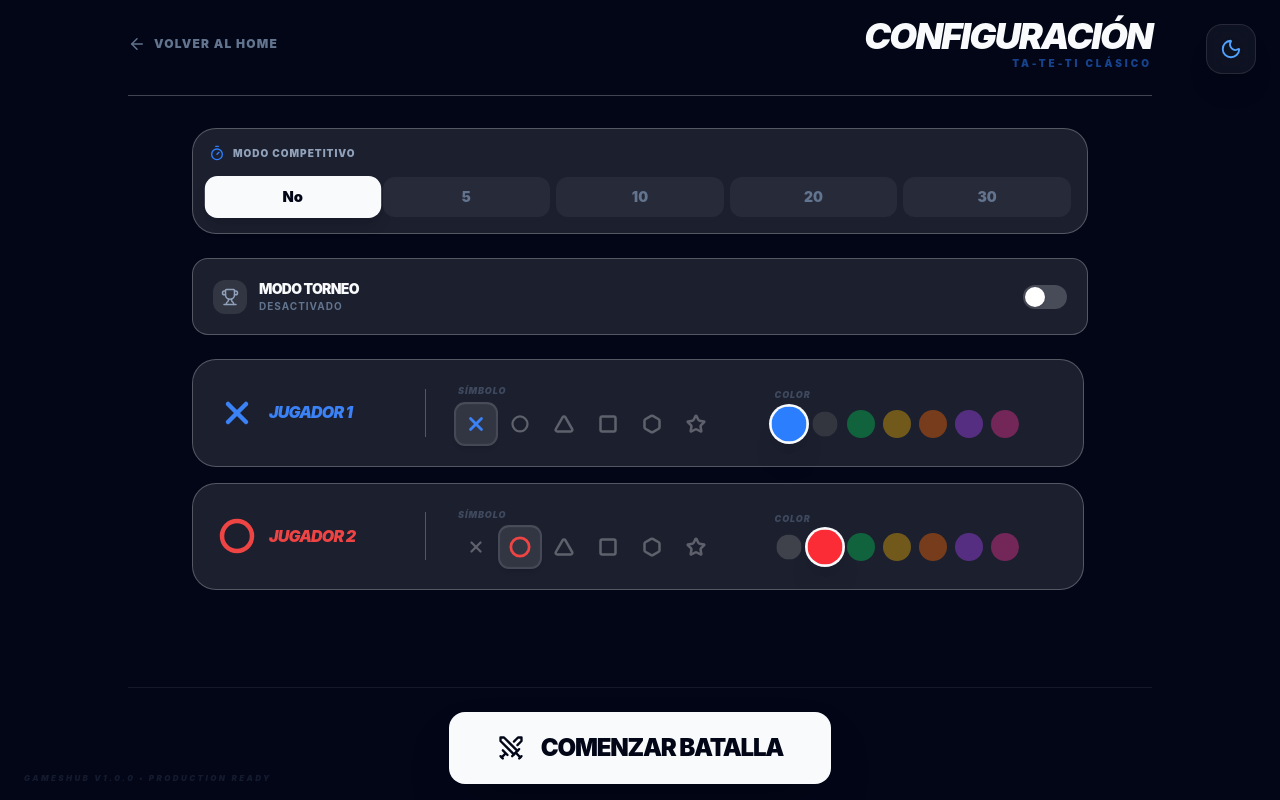
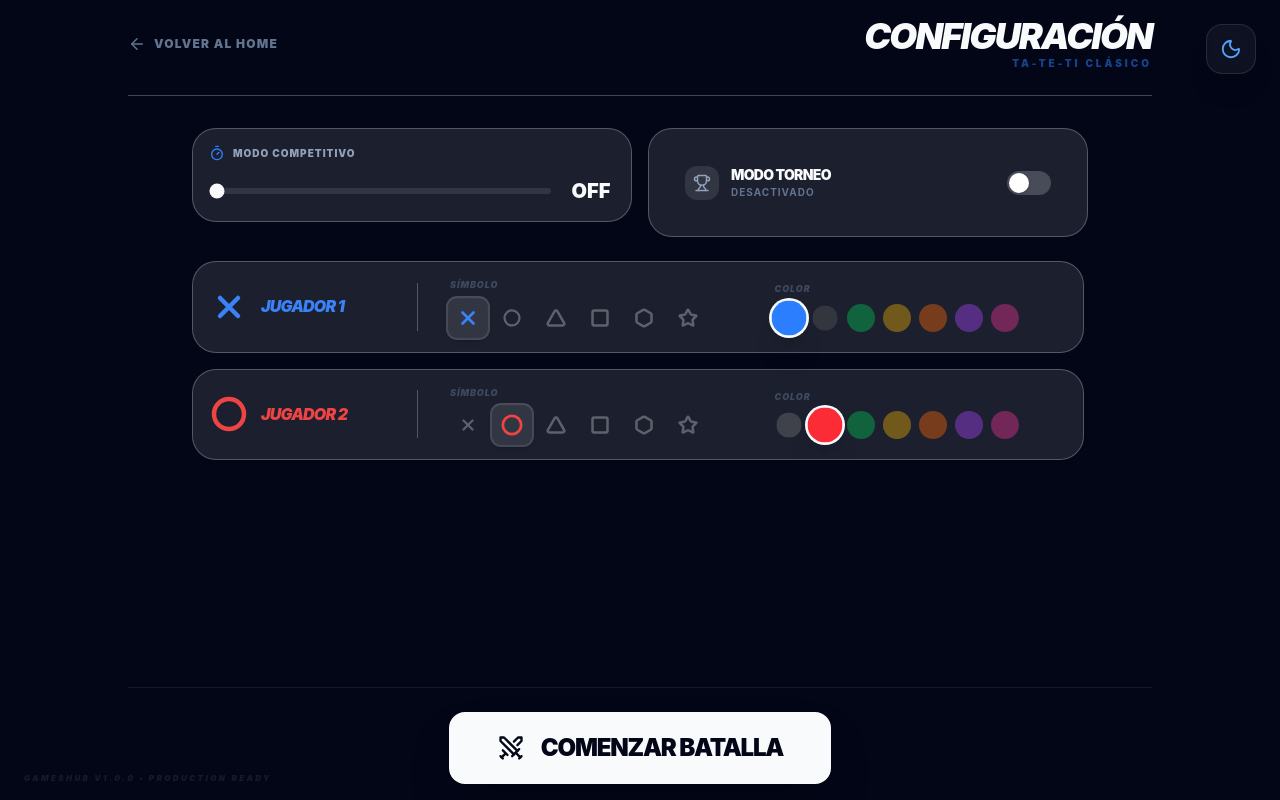
Before and after one commit to Adriel-M-A/super-tateti, a React (Vite) app: page / in a window 1280 px wide. Both pictures are taken after a click on the button 211 px from the left and 338 px from the top of the page. Built offline with nearby package versions, Linux system fonts and the light colour scheme.

Commit message:
feat: agregar componente SetupCard y mejorar la estructura de configuración del torneo

```diff
--- a/src/components/setup/PlayerConfigRow.jsx
+++ b/src/components/setup/PlayerConfigRow.jsx
@@ -1,6 +1,7 @@
 import React from 'react';
 import IconRenderer from '../game/IconRenderer';
 import { ICON_OPTIONS, COLOR_OPTIONS } from '../../constants/playerConfig';
+import SetupCard from './SetupCard';
 
 const PlayerConfigRow = ({
     index,
@@ -10,7 +11,11 @@ const PlayerConfigRow = ({
     takenColors = []
 }) => {
     return (
-        <div className="w-full flex flex-col md:flex-row items-center gap-4 md:gap-8 p-4 md:p-6 bg-cell-hover border border-board-border rounded-2xl md:rounded-3xl hover:bg-page-text/5 transition-all group animate-in slide-in-from-right duration-300" style={{ animationDelay: `${index * 50}ms` }}>
+        <SetupCard
+            className="w-full animate-in slide-in-from-right duration-300"
+            style={{ animationDelay: `${index * 50}ms` }}
+        >
+            <div className="flex flex-col md:flex-row items-center gap-4 md:gap-8">
 
                 {/* Cabecera del Jugador (Icono actual + Nombre editable) */}
                 <div className="flex items-center gap-3 w-full md:w-44 shrink-0">
@@ -82,6 +87,7 @@ const PlayerConfigRow = ({
                     </div>
                 </div>
             </div>
+        </SetupCard>
     );
 };
 
--- a/src/components/setup/PlayerSetup.jsx
+++ b/src/components/setup/PlayerSetup.jsx
@@ -1,10 +1,10 @@
-import { useState } from 'react';
-import usePlayerSetup from '../../hooks/usePlayerSetup';
-import SetupLayout from '../layout/SetupLayout';
-import PlayerConfigRow from './PlayerConfigRow';
-import SetupSelector from './SetupSelector';
-import useCompetitiveSetup from '../../hooks/useCompetitiveSetup';
-import TournamentSection from '../tournament/TournamentSection';
+import { useState } from "react";
+import usePlayerSetup from "../../hooks/usePlayerSetup";
+import SetupLayout from "../layout/SetupLayout";
+import PlayerConfigRow from "./PlayerConfigRow";
+import SetupSelector from "./SetupSelector";
+import useCompetitiveSetup from "../../hooks/useCompetitiveSetup";
+import TournamentSection from "../tournament/TournamentSection";
 
 const PlayerSetup = ({
   title = "Ta-Te-Ti",
@@ -12,10 +12,12 @@ const PlayerSetup = ({
   onBack,
   initialPlayers = null,
   initialCompetitiveMode = false,
-    initialTurnTime = 0
+  initialTurnTime = 0,
 }) => {
-    const { competitiveMode, turnTime, competitiveSelectorProps } = useCompetitiveSetup(initialCompetitiveMode, initialTurnTime);
-    const { players, updatePlayer, getVisiblePlayers, getTakenResources } = usePlayerSetup(2, 2, initialPlayers);
+  const { competitiveMode, turnTime, competitiveSelectorProps } =
+    useCompetitiveSetup(initialCompetitiveMode, initialTurnTime);
+  const { players, updatePlayer, getVisiblePlayers, getTakenResources } =
+    usePlayerSetup(2, 2, initialPlayers);
   // Estado de configuración del torneo (null = desactivado)
   const [tournamentConfig, setTournamentConfig] = useState(null);
 
@@ -27,7 +29,7 @@ const PlayerSetup = ({
       players: { P1: activePlayers[0], P2: activePlayers[1] },
       competitiveMode,
       turnTime: competitiveMode ? turnTime : 0,
-            tournament: tournamentConfig
+      tournament: tournamentConfig,
     });
   };
 
@@ -36,9 +38,10 @@ const PlayerSetup = ({
       gameTitle={title}
       onBack={onBack ?? (() => window.location.reload())}
       onStart={handleStart}
-            startLabel={tournamentConfig ? 'Comenzar Torneo' : 'Comenzar Batalla'}
+      startLabel={tournamentConfig ? "Comenzar Torneo" : "Comenzar Batalla"}
     >
       <div className="flex flex-col gap-6 w-full max-w-4xl mx-auto h-full">
+        <div className="grid grid-cols-1 md:grid-cols-2 gap-4">
           {/* Modo Competitivo — solo si no hay torneo activo */}
           {!tournamentConfig && (
             <div className="shrink-0">
@@ -47,11 +50,12 @@ const PlayerSetup = ({
           )}
 
           {/* Modo Torneo */}
-                <div className="shrink-0">
+          <div className={!tournamentConfig ? "" : "md:col-span-2"}>
             <TournamentSection
               gameType="tateti"
               onTournamentChange={setTournamentConfig}
             />
+          </div>
         </div>
 
         {/* Jugadores — solo si no hay torneo activo */}
--- /dev/null
+++ b/src/components/setup/SetupCard.jsx
@@ -0,0 +1,18 @@
+import React from 'react';
+
+/**
+ * Card base utilizada en las pantallas de configuración.
+ * Garantiza padding, borde y fondo consistente entre los distintos bloques.
+ */
+const SetupCard = ({ className = '', style = {}, children }) => {
+    return (
+        <div
+            className={`p-4 bg-cell-hover border border-board-border rounded-2xl md:rounded-3xl transition-all hover:border-page-text/10 ${className}`}
+            style={style}
+        >
+            {children}
+        </div>
+    );
+};
+
+export default SetupCard;
--- a/src/components/setup/SetupSelector.jsx
+++ b/src/components/setup/SetupSelector.jsx
@@ -1,9 +1,11 @@
-import React from 'react';
+import React from "react";
 
 /**
  * Componente genérico para selectores en las pantallas de configuración.
  * Soporta selección de botones únicos o una cuadrícula de opciones.
  */
+import SetupCard from './SetupCard';
+
 const SetupSelector = ({
   icon: Icon,
   title,
@@ -13,18 +15,38 @@ const SetupSelector = ({
   type = 'buttons', // 'buttons' | 'range'
   min = 0,
   max = 10,
-    className = "",
-    iconContainerClassName = ""
+  enabled,
+  onToggle,
+  className = '',
+  iconContainerClassName = '',
 }) => {
   return (
-        <div className={`p-4 bg-cell-hover border border-board-border rounded-2xl md:rounded-3xl transition-all hover:border-page-text/10 ${className}`}>
-            <div className="flex items-center gap-2 mb-4">
+    <SetupCard className={className}>
+      <div className="flex items-center justify-between gap-2 mb-4">
+        <div className="flex items-center gap-2">
           {Icon && (
             <div className={iconContainerClassName}>
               <Icon className="text-blue-500" size={16} />
             </div>
           )}
-                <h3 className="text-[10px] font-black uppercase tracking-widest text-slate-400">{title}</h3>
+          <h3 className="text-[10px] font-black uppercase tracking-widest text-slate-400">
+            {title}
+          </h3>
+        </div>
+
+        {type === 'range' &&
+          typeof enabled === 'boolean' &&
+          typeof onToggle === 'function' && (
+            <label className="flex items-center gap-2 text-[10px] font-black uppercase tracking-widest text-slate-400">
+              <span>Activo</span>
+              <input
+                type="checkbox"
+                checked={enabled}
+                onChange={(e) => onToggle(e.target.checked)}
+                className="h-4 w-4 accent-page-text"
+              />
+            </label>
+          )}
       </div>
 
       {type === 'buttons' ? (
@@ -35,7 +57,8 @@ const SetupSelector = ({
               <button
                 key={option}
                 onClick={() => onChange(option)}
-                                className={`flex-1 py-2.5 rounded-xl font-black text-sm transition-all ${isSelected
+                className={`flex-1 py-2.5 rounded-xl font-black text-sm transition-all ${
+                  isSelected
                     ? 'bg-page-text text-page-bg scale-105 shadow-lg z-10'
                     : 'bg-page-text/5 hover:bg-page-text/10 text-slate-500'
                 }`}
@@ -55,12 +78,12 @@ const SetupSelector = ({
             onChange={(e) => onChange(parseInt(e.target.value))}
             className="flex-1 accent-page-text h-1.5 bg-page-text/10 rounded-lg appearance-none cursor-pointer"
           />
-                    <span className="text-xl font-black w-8 text-center text-page-text">
-                        {value}
+          <span className="text-xl font-black w-12 text-center text-page-text">
+            {value === 0 ? 'OFF' : value}
           </span>
         </div>
       )}
-        </div>
+    </SetupCard>
   );
 };
 
--- a/src/components/tournament/TournamentSection.jsx
+++ b/src/components/tournament/TournamentSection.jsx
@@ -1,28 +1,31 @@
-import { useState, useEffect, useCallback, useRef } from 'react';
-import { Trophy, Swords, RefreshCcw } from 'lucide-react';
-import usePlayerSetup from '../../hooks/usePlayerSetup';
-import useCompetitiveSetup from '../../hooks/useCompetitiveSetup';
-import PlayerConfigRow from '../setup/PlayerConfigRow';
-import SetupSelector from '../setup/SetupSelector';
-import { ICON_OPTIONS, COLOR_OPTIONS } from '../../constants/playerConfig';
+import { useState, useEffect, useCallback, useRef } from "react";
+import { Trophy, Swords, RefreshCcw } from "lucide-react";
+import usePlayerSetup from "../../hooks/usePlayerSetup";
+import useCompetitiveSetup from "../../hooks/useCompetitiveSetup";
+import PlayerConfigRow from "../setup/PlayerConfigRow";
+import SetupSelector from "../setup/SetupSelector";
+import SetupCard from "../setup/SetupCard";
+import { ICON_OPTIONS, COLOR_OPTIONS } from "../../constants/playerConfig";
 
 const FORMATS_2P = [
-    { id: 'best-of-3', label: 'Mejor de 3', desc: 'Primero en ganar 2 partidas' },
-    { id: 'best-of-5', label: 'Mejor de 5', desc: 'Primero en ganar 3 partidas' },
+  { id: "best-of-3", label: "Mejor de 3", desc: "Primero en ganar 2 partidas" },
+  { id: "best-of-5", label: "Mejor de 5", desc: "Primero en ganar 3 partidas" },
 ];
 const FORMATS_NP = [
-    { id: 'elimination', label: 'Eliminación', desc: 'Bracket por rondas' },
-    { id: 'round-robin', label: 'Round-Robin', desc: 'Todos contra todos' },
+  { id: "elimination", label: "Eliminación", desc: "Bracket por rondas" },
+  { id: "round-robin", label: "Round-Robin", desc: "Todos contra todos" },
 ];
 
 const TournamentSection = ({ gameType, onTournamentChange }) => {
   const [isEnabled, setIsEnabled] = useState(false);
   const [numPlayers, setNumPlayers] = useState(3);
-    const [format, setFormat] = useState('elimination');
-    const [drawResolution, setDrawResolution] = useState('replay');
+  const [format, setFormat] = useState("elimination");
+  const [drawResolution, setDrawResolution] = useState("replay");
 
-    const { players, updatePlayer, getVisiblePlayers, getTakenResources } = usePlayerSetup(3, 6, null);
-    const { competitiveMode, turnTime, competitiveSelectorProps } = useCompetitiveSetup(false, 0);
+  const { players, updatePlayer, getVisiblePlayers, getTakenResources } =
+    usePlayerSetup(3, 6, null);
+  const { competitiveMode, turnTime, competitiveSelectorProps } =
+    useCompetitiveSetup(false, 0);
   // Orden shuffleado de jugadores (estable, solo se recalcula cuando cambian los jugadores o el formato)
   const shuffledPlayersRef = useRef([]);
 
@@ -30,15 +33,23 @@ const TournamentSection = ({ gameType, onTournamentChange }) => {
   const { takenIcons, takenColors } = getTakenResources(activePlayers);
 
   // Recalcular el shuffle cuando cambian las dependencias relevantes
-    const stableChange = useCallback((config) => onTournamentChange(config), [onTournamentChange]);
+  const stableChange = useCallback(
+    (config) => onTournamentChange(config),
+    [onTournamentChange],
+  );
 
   // Notificar al padre cuando cambia cualquier parte de la config
   useEffect(() => {
-        if (!isEnabled) { stableChange(null); return; }
+    if (!isEnabled) {
+      stableChange(null);
+      return;
+    }
     // Shufflear jugadores solo para eliminación — el orden ya es aleatorio para los demás formatos
     const currentPlayers = players.slice(0, numPlayers);
-        if (format === 'elimination') {
-            shuffledPlayersRef.current = [...currentPlayers].sort(() => Math.random() - 0.5);
+    if (format === "elimination") {
+      shuffledPlayersRef.current = [...currentPlayers].sort(
+        () => Math.random() - 0.5,
+      );
     } else {
       shuffledPlayersRef.current = currentPlayers;
     }
@@ -47,12 +58,21 @@ const TournamentSection = ({ gameType, onTournamentChange }) => {
       format,
       drawResolution,
       allPlayers: shuffledPlayersRef.current,
+      competitiveMode: turnTime > 0,
+      turnTime,
+    });
+  }, [
+    isEnabled,
+    numPlayers,
+    format,
+    drawResolution,
+    gameType,
     competitiveMode,
-            turnTime: competitiveMode ? turnTime : 0
-        });
-    }, [isEnabled, numPlayers, format, drawResolution, gameType, competitiveMode, turnTime, stableChange]);
+    turnTime,
+    stableChange,
+  ]);
 
-    const handleToggle = () => setIsEnabled(v => !v);
+  const handleToggle = () => setIsEnabled((v) => !v);
 
   const handleNumPlayersChange = (n) => {
     // Auto-asignar icono/color único al nuevo jugador
@@ -62,44 +82,64 @@ const TournamentSection = ({ gameType, onTournamentChange }) => {
       const newPlayer = players[n - 1];
       const updates = {};
       if (taken.takenIcons.includes(newPlayer.icon)) {
-                const free = ICON_OPTIONS.find(o => !taken.takenIcons.includes(o.id));
+        const free = ICON_OPTIONS.find((o) => !taken.takenIcons.includes(o.id));
         if (free) updates.icon = free.id;
       }
       if (taken.takenColors.includes(newPlayer.color)) {
-                const free = COLOR_OPTIONS.find(o => !taken.takenColors.includes(o.hex));
+        const free = COLOR_OPTIONS.find(
+          (o) => !taken.takenColors.includes(o.hex),
+        );
         if (free) updates.color = free.hex;
       }
       if (Object.keys(updates).length > 0) updatePlayer(n - 1, updates);
     }
     // Ajustar formato si cambia el grupo de jugadores
     const newFormats = n === 2 ? FORMATS_2P : FORMATS_NP;
-        if (!newFormats.some(f => f.id === format)) setFormat(newFormats[0].id);
+    if (!newFormats.some((f) => f.id === format)) setFormat(newFormats[0].id);
     setNumPlayers(n);
   };
 
   const formats = numPlayers === 2 ? FORMATS_2P : FORMATS_NP;
-    const btnBase = 'p-3 rounded-xl text-left transition-all border text-xs font-black uppercase tracking-tight';
-    const btnActive = 'border-yellow-500/60 bg-yellow-500/10 text-yellow-400';
-    const btnInactive = 'border-board-border bg-page-text/5 text-slate-400 hover:text-page-text';
+  const btnBase =
+    "p-3 rounded-xl text-left transition-all border text-xs font-black uppercase tracking-tight";
+  const btnActive = "border-yellow-500/60 bg-yellow-500/10 text-yellow-400";
+  const btnInactive =
+    "border-board-border bg-page-text/5 text-slate-400 hover:text-page-text";
 
   return (
-        <div className={`rounded-2xl border transition-all duration-300 overflow-hidden ${isEnabled ? 'border-yellow-500/40 bg-yellow-500/5' : 'border-board-border bg-cell-hover'}`}>
+    <SetupCard
+      className={`transition-all duration-300 overflow-hidden ${isEnabled ? 'border-yellow-500/40 bg-yellow-500/5' : ''}`}
+    >
       {/* Toggle header */}
-            <button onClick={handleToggle} className="w-full flex items-center justify-between p-5 gap-4 text-left hover:bg-page-text/5 transition-colors">
+      <button
+        onClick={handleToggle}
+        className="w-full flex items-center justify-between p-5 gap-4 text-left hover:bg-page-text/5 transition-colors"
+      >
         <div className="flex items-center gap-3">
-                    <div className={`p-2 rounded-xl transition-colors ${isEnabled ? 'bg-yellow-500/20 text-yellow-400' : 'bg-page-text/10 text-slate-400'}`}>
+          <div
+            className={`p-2 rounded-xl transition-colors ${isEnabled ? "bg-yellow-500/20 text-yellow-400" : "bg-page-text/10 text-slate-400"}`}
+          >
             <Trophy size={18} />
           </div>
           <div>
-                        <p className="font-black uppercase tracking-tighter text-sm text-page-text">Modo Torneo</p>
+            <p className="font-black uppercase tracking-tighter text-sm text-page-text">
+              Modo Torneo
+            </p>
             <p className="text-[10px] font-bold uppercase tracking-widest text-slate-500">
-                            {isEnabled ? 'Activo · ' + (formats.find(f => f.id === format)?.label ?? format) : 'Desactivado'}
+              {isEnabled
+                ? "Activo · " +
+                  (formats.find((f) => f.id === format)?.label ?? format)
+                : "Desactivado"}
             </p>
           </div>
         </div>
         {/* Toggle switch */}
-                <div className={`w-11 h-6 rounded-full transition-all duration-300 relative shrink-0 ${isEnabled ? 'bg-yellow-500' : 'bg-page-text/20'}`}>
-                    <div className={`absolute top-0.5 w-5 h-5 rounded-full bg-white shadow transition-all duration-300 ${isEnabled ? 'left-5' : 'left-0.5'}`} />
+        <div
+          className={`w-11 h-6 rounded-full transition-all duration-300 relative shrink-0 ${isEnabled ? "bg-yellow-500" : "bg-page-text/20"}`}
+        >
+          <div
+            className={`absolute top-0.5 w-5 h-5 rounded-full bg-white shadow transition-all duration-300 ${isEnabled ? "left-5" : "left-0.5"}`}
+          />
         </div>
       </button>
 
@@ -110,11 +150,16 @@ const TournamentSection = ({ gameType, onTournamentChange }) => {
 
           {/* Nº de jugadores */}
           <div className="flex flex-col gap-2">
-                        <p className="text-[9px] font-black uppercase tracking-widest text-slate-500 italic opacity-70">Jugadores</p>
+            <p className="text-[9px] font-black uppercase tracking-widest text-slate-500 italic opacity-70">
+              Jugadores
+            </p>
             <div className="flex gap-2 flex-wrap">
-                            {[2, 3, 4, 5, 6].map(n => (
-                                <button key={n} onClick={() => handleNumPlayersChange(n)}
-                                    className={`w-10 h-10 rounded-xl font-black text-sm transition-all ${numPlayers === n ? 'bg-yellow-500 text-black scale-110 shadow-lg' : 'bg-page-text/10 hover:bg-page-text/20 text-page-text'}`}>
+              {[2, 3, 4, 5, 6].map((n) => (
+                <button
+                  key={n}
+                  onClick={() => handleNumPlayersChange(n)}
+                  className={`w-10 h-10 rounded-xl font-black text-sm transition-all ${numPlayers === n ? "bg-yellow-500 text-black scale-110 shadow-lg" : "bg-page-text/10 hover:bg-page-text/20 text-page-text"}`}
+                >
                   {n}
                 </button>
               ))}
@@ -123,29 +168,43 @@ const TournamentSection = ({ gameType, onTournamentChange }) => {
 
           {/* Formato */}
           <div className="flex flex-col gap-2">
-                        <p className="text-[9px] font-black uppercase tracking-widest text-slate-500 italic opacity-70">Formato</p>
+            <p className="text-[9px] font-black uppercase tracking-widest text-slate-500 italic opacity-70">
+              Formato
+            </p>
             <div className="grid grid-cols-2 gap-2">
-                            {formats.map(f => (
-                                <button key={f.id} onClick={() => setFormat(f.id)}
-                                    className={`${btnBase} ${format === f.id ? btnActive : btnInactive}`}>
-                                    <p className="font-black text-xs uppercase tracking-tight">{f.label}</p>
-                                    <p className="text-[9px] opacity-60 mt-0.5 normal-case font-normal">{f.desc}</p>
+              {formats.map((f) => (
+                <button
+                  key={f.id}
+                  onClick={() => setFormat(f.id)}
+                  className={`${btnBase} ${format === f.id ? btnActive : btnInactive}`}
+                >
+                  <p className="font-black text-xs uppercase tracking-tight">
+                    {f.label}
+                  </p>
+                  <p className="text-[9px] opacity-60 mt-0.5 normal-case font-normal">
+                    {f.desc}
+                  </p>
                 </button>
               ))}
             </div>
           </div>
 
           {/* Resolución de empate — solo eliminación directa */}
-                    {format === 'elimination' && (
+          {format === "elimination" && (
             <div className="flex flex-col gap-2">
-                            <p className="text-[9px] font-black uppercase tracking-widest text-slate-500 italic opacity-70">En caso de empate</p>
+              <p className="text-[9px] font-black uppercase tracking-widest text-slate-500 italic opacity-70">
+                En caso de empate
+              </p>
               <div className="grid grid-cols-2 gap-2">
                 {[
-                                    { id: 'replay', label: 'Re-jugar', Icon: RefreshCcw },
-                                    { id: 'random', label: 'Aleatorio', Icon: Swords },
+                  { id: "replay", label: "Re-jugar", Icon: RefreshCcw },
+                  { id: "random", label: "Aleatorio", Icon: Swords },
                 ].map(({ id, label, Icon }) => (
-                                    <button key={id} onClick={() => setDrawResolution(id)}
-                                        className={`flex items-center gap-2 ${btnBase} ${drawResolution === id ? btnActive : btnInactive}`}>
+                  <button
+                    key={id}
+                    onClick={() => setDrawResolution(id)}
+                    className={`flex items-center gap-2 ${btnBase} ${drawResolution === id ? btnActive : btnInactive}`}
+                  >
                     <Icon size={13} />
                     <span>{label}</span>
                   </button>
@@ -156,7 +215,9 @@ const TournamentSection = ({ gameType, onTournamentChange }) => {
 
           {/* Modo Competitivo (temporizador por turno) */}
           <div className="flex flex-col gap-2">
-                        <p className="text-[9px] font-black uppercase tracking-widest text-slate-500 italic opacity-70">Tiempo por turno</p>
+            <p className="text-[9px] font-black uppercase tracking-widest text-slate-500 italic opacity-70">
+              Tiempo por turno
+            </p>
             <SetupSelector {...competitiveSelectorProps} />
           </div>
 
@@ -180,7 +241,7 @@ const TournamentSection = ({ gameType, onTournamentChange }) => {
           </div>
         </div>
       )}
-        </div>
+    </SetupCard>
   );
 };
 
--- a/src/constants/gameConfig.js
+++ b/src/constants/gameConfig.js
@@ -1,2 +1,3 @@
-// Opciones de tiempo para el modo competitivo (en segundos)
-export const COMPETITIVE_TIME_OPTIONS = ["No", 5, 10, 20, 30];
+// Rango de tiempo para el modo competitivo (en segundos)
+// 0 = modo competitivo desactivado
+export const COMPETITIVE_TIME_RANGE = { min: 0, max: 30, step: 1 };
--- a/src/hooks/useCompetitiveSetup.js
+++ b/src/hooks/useCompetitiveSetup.js
@@ -1,30 +1,35 @@
-import { useState } from 'react';
-import { Timer } from 'lucide-react';
-import { COMPETITIVE_TIME_OPTIONS } from '../constants/gameConfig';
+import { useState } from "react";
+import { Timer } from "lucide-react";
+import { COMPETITIVE_TIME_RANGE } from "../constants/gameConfig";
 
 /**
  * Hook que encapsula toda la lógica del selector de Modo Competitivo en los setups.
  * Devuelve el estado y los props listos para pasar al SetupSelector.
  */
-const useCompetitiveSetup = (initialCompetitiveMode = false, initialTurnTime = 0) => {
-    const [competitiveMode, setCompetitiveMode] = useState(initialCompetitiveMode);
-    const [turnTime, setTurnTime] = useState(initialTurnTime);
+const useCompetitiveSetup = (
+  initialCompetitiveMode = false,
+  initialTurnTime = 0,
+) => {
+  const { min, max, step } = COMPETITIVE_TIME_RANGE;
+  const initial = initialCompetitiveMode ? initialTurnTime : 0;
+  const sanitizedInitial = Math.max(min, Math.min(max, initial));
+
+  const [turnTime, setTurnTime] = useState(sanitizedInitial);
+  const competitiveMode = turnTime > 0;
 
   const handleChange = (val) => {
-        if (val === "No") {
-            setCompetitiveMode(false);
-        } else {
-            setCompetitiveMode(true);
-            setTurnTime(val);
-        }
+    setTurnTime(Math.max(min, Math.min(max, val)));
   };
 
   // Props listos para pasarle directamente al SetupSelector con spread
   const competitiveSelectorProps = {
     icon: Timer,
     title: "Modo Competitivo",
-        options: COMPETITIVE_TIME_OPTIONS,
-        value: competitiveMode ? turnTime : "No",
+    type: "range",
+    min,
+    max,
+    step,
+    value: turnTime,
     onChange: handleChange,
   };
 
```
Lines whose indentation alone changed are shown as unchanged.
